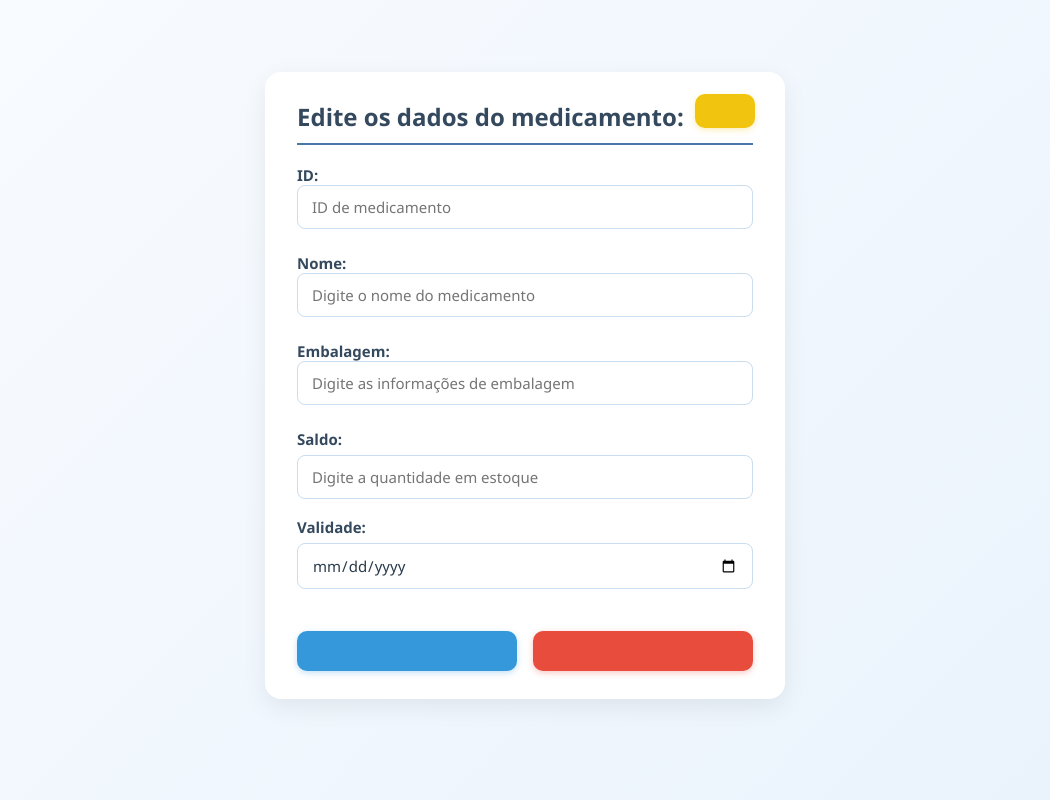
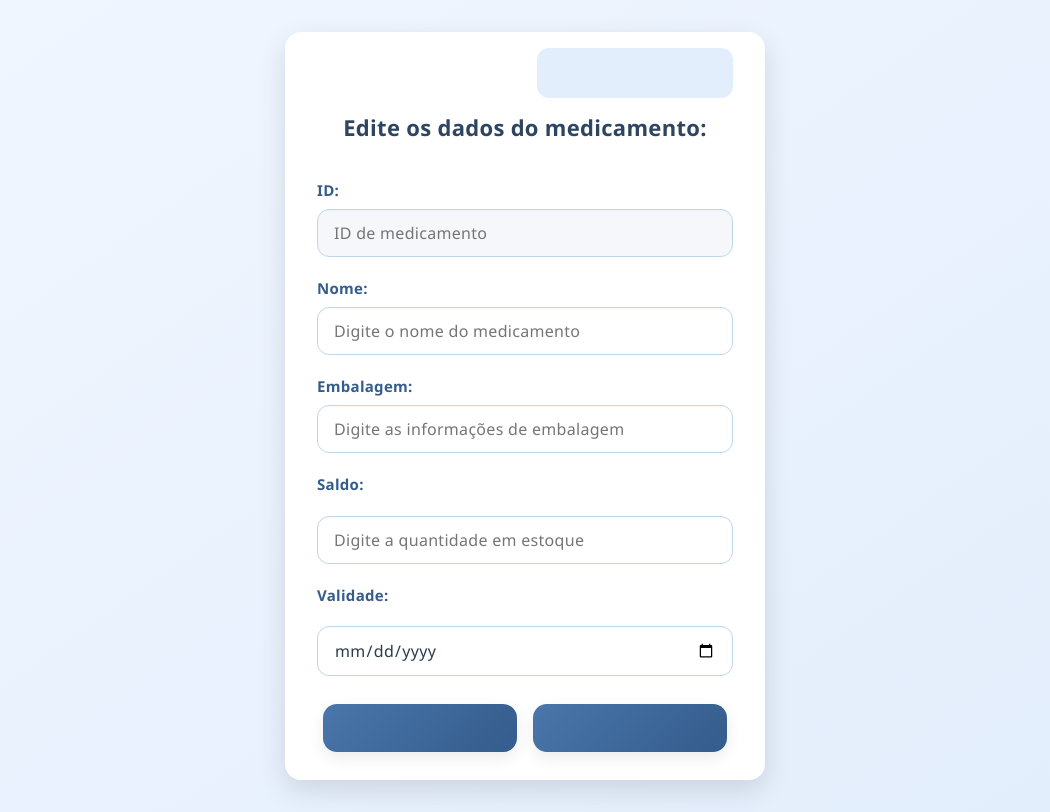
Before and after one commit to KauaBinello/ProjetoElectronPI, an Electron app: page src/medicamento/medicamentoDados.html in a window 1050 px wide. Drawn offline with nearby package versions, Linux system fonts and the light colour scheme; no server answers.

Commit message:
Add files via upload

```diff
--- a/src/appListeners.js
+++ b/src/appListeners.js
@@ -83,10 +83,10 @@ module.exports = {
     registrarListeners
 }
 
-ipcMain.on('medicamento-atualizado', () => {
+ipcMain.on('item-atualizado', () => {
     const { getJanelaMedicamento } = require('./janelaModal');
     const janela = getJanelaMedicamento();
     if (janela) {
-        janela.webContents.send('medicamento-atualizado');
+        janela.webContents.send('item-atualizado');
     }
 });
--- a/src/medicamento/medicamentoDB.js
+++ b/src/medicamento/medicamentoDB.js
@@ -7,7 +7,7 @@ async function getMedicamentos() {
   embalagem,
   saldo,
   TO_CHAR(validade, 'DD/MM/YYYY') AS validade_formatada
-FROM pi.medicamentos`);
+FROM pi.medicamentos ORDER BY nome`);
     return sql.rows;
 }
 
--- a/src/medicamento/medicamentoDados.css
+++ b/src/medicamento/medicamentoDados.css
@@ -1,187 +1,184 @@
-/* Reset básico */
+/* Reset base e tipografia moderna aprimorada */
 * {
   box-sizing: border-box;
   margin: 0;
   padding: 0;
   font-family: 'Segoe UI', Tahoma, Geneva, Verdana, sans-serif;
   color: #2a3b4c;
+  -webkit-font-smoothing: antialiased;
+  -moz-osx-font-smoothing: grayscale;
+  letter-spacing: 0.3px;
+  scroll-behavior: smooth;
 }
 
-/* Fundo com transição suave */
 body {
-  background: linear-gradient(135deg, #f8fbff, #eaf3fc);
-  padding: 24px;
+  background: linear-gradient(145deg, #f0f6ff, #e3eefc);
+  padding: 32px;
   min-height: 100vh;
+  font-size: 16px;
+  line-height: 1.75;
+  overflow-x: hidden;
+  color-scheme: light;
 }
 
-/* Campo de busca */
-#campo-pesquisa {
-  width: 100%;
-  padding: 8px 12px;
-  font-size: 16px;
-  border: 1.5px solid #c9ddf0;
-  border-radius: 10px;
-  background-color: white;
-  margin-bottom: 10px;
-  transition: 0.3s ease;
+/* Modal container */
+#modal {
+  background: #fff;
+  border-radius: 16px;
+  max-width: 480px;
+  margin: 0 auto;
+  padding: 28px 32px;
+  box-shadow: 0 10px 28px rgba(0, 0, 0, 0.12);
+  display: flex;
+  flex-direction: column;
+  gap: 18px;
 }
 
-#campo-pesquisa:focus {
+/* Modal heading */
+#modal h3 {
+  color: #2e4560;
+  font-weight: 700;
+  font-size: 22px;
+  margin-bottom: 12px;
+  text-align: center;
+}
+
+/* Labels com inputs alinhados verticalmente */
+label {
+  display: flex;
+  flex-direction: column;
+  font-weight: 600;
+  font-size: 15px;
+  color: #345c8c;
+  gap: 6px;
+}
+
+/* Inputs text e number e date */
+input[type="text"],
+input[type="number"],
+input[type="date"] {
+  padding: 12px 16px;
+  font-size: 16px;
+  border: 1.5px solid #c0d7eb;
+  border-radius: 12px;
+  background-color: #fff;
+  box-shadow: inset 0 1px 2px rgba(0, 0, 0, 0.03);
+  transition: border-color 0.3s ease, box-shadow 0.3s ease;
+  color: #2a3b4c;
+}
+
+input[readonly] {
+  background-color: #f5f7fa;
+  cursor: not-allowed;
+}
+
+input[type="text"]:focus,
+input[type="number"]:focus,
+input[type="date"]:focus {
   border-color: #4a76aa;
   outline: none;
-  box-shadow: 0 0 0 3px rgba(90, 138, 194, 0.15);
+  box-shadow: 0 0 0 5px rgba(74, 118, 170, 0.15);
 }
 
-/* Estilização da tabela */
-table {
-  width: 100%;
-  border-collapse: collapse;
-  background: #fff;
-  border-radius: 12px;
-  overflow: hidden;
-  box-shadow: 0 4px 12px rgba(0, 0, 0, 0.06);
-}
-
-thead {
-  background-color: #4a76aa;
-}
-
-thead th {
-  color: #fff;
-  text-transform: uppercase;
-  font-size: 14px;
-  letter-spacing: 0.5px;
-}
-
-th,
-td {
-  padding: 16px 20px;
-  text-align: left;
-  border-bottom: 1px solid #eef2f7;
-  font-size: 15px;
-}
-
-tbody tr {
-  transition: background-color 0.2s ease, transform 0.2s ease;
-}
-
-tbody tr:hover {
-  background-color: #f3f8fe;
-  transform: scale(1.002);
-  cursor: pointer;
-}
-
-/* Botões gerais */
+/* Botões no modal */
 button {
   border: none;
-  color: white;
-  padding: 11px 22px;
-  font-size: 15px;
-  border-radius: 10px;
+  background: linear-gradient(135deg, #4a76aa, #345c8c);
+  color: #fff;
+  padding: 14px 87px;
+  font-size: 15.5px;
+  font-weight: 600;
+  border-radius: 14px;
   cursor: pointer;
-  transition: 0.3s ease;
-  box-shadow: 0 3px 8px rgba(0, 0, 0, 0.08);
+  transition: all 0.3s ease;
+  box-shadow: 0 6px 16px rgba(0, 0, 0, 0.08);
   display: inline-flex;
   align-items: center;
   justify-content: center;
   gap: 8px;
 }
 
-/* Modal */
-#modal {
-  background: #ffffff;
-  max-width: 520px;
-  margin: 48px auto;
-  padding: 28px 32px;
-  border-radius: 16px;
-  box-shadow: 0 8px 24px rgba(0, 0, 0, 0.07);
-  position: relative;
+button:hover {
+  background: linear-gradient(135deg, #3a6390, #2b4c75);
+  transform: translateY(-3px);
+  box-shadow: 0 10px 24px rgba(0, 0, 0, 0.15);
 }
 
-/* Título do modal */
-#modal h3 {
-  margin-bottom: 20px;
-  font-size: 24px;
-  color: #34495e;
-  border-bottom: 2px solid #4a76aa;
-  padding-bottom: 10px;
+button:active {
+  transform: scale(0.96);
 }
 
-/* Labels */
-#modal label {
-  display: block;
-  margin-bottom: 6px;
-  font-size: 15px;
-  color: #34495e;
-  font-weight: 600;
+button:focus-visible {
+  outline: 3px solid rgba(74, 118, 170, 0.35);
+  outline-offset: 4px;
 }
 
-/* Inputs */
-#modal input {
-  width: 100%;
-  padding: 11px 14px;
-  font-size: 15px;
-  border: 1.5px solid #c9ddf0;
-  border-radius: 8px;
-  margin-bottom: 18px;
-  transition: 0.3s ease;
+/* Botões agrupados */
+.modal-actions {
+  display: flex;
+  gap: 16px;
+  justify-content: center;
+  margin-top: 10px;
 }
 
-#modal input:focus {
-  border-color: #4a76aa;
-  outline: none;
-  box-shadow: 0 0 0 3px rgba(90, 138, 194, 0.15);
-}
-
-/* Botão limpar */
+/* Botão limpar com ícone maior */
 #btn-limpar {
-  background-color: #f1c40f;
-  width: 60px;
-  position: absolute;
-  top: 22px;
-  right: 30px;
-  padding: 8px;
-  box-shadow: 0 2px 6px rgba(241, 196, 15, 0.3);
+  align-self: flex-end;
+  background: #e3eefc;
+  color: #345c8c;
+  padding: 14px 87px;
+  border-radius: 12px;
+  box-shadow: none;
+  transition: background-color 0.3s ease, color 0.3s ease;
+  margin-bottom: -8px;
+  margin-top: -12px;
 }
 
 #btn-limpar:hover {
-  background-color: #d4ac0d;
+  background: #4a76aa;
+  color: #fff;
+  transform: translateY(-2px);
 }
 
-/* Botão salvar */
-#btn-salvar {
-  background-color: #3498db;
-  box-shadow: 0 2px 6px rgba(52, 152, 219, 0.3);
+
+#btn-limpar i[data-lucide] {
+  stroke-width: 2.5;
+  width: 22px;
+  height: 22px;
 }
 
-#btn-salvar:hover {
-  background-color: #2980b9;
+/* Ícones Lucide dentro dos botões */
+button i[data-lucide] {
+  stroke: #fff;
+  width: 20px;
+  height: 20px;
+  transition: transform 0.2s ease, stroke 0.2s ease;
 }
 
-/* Botão deletar */
-#btn-deletar {
-  background-color: #e74c3c;
-  box-shadow: 0 2px 6px rgba(231, 76, 60, 0.3);
+button:hover i[data-lucide] {
+  stroke: #c0d7eb;
+  transform: scale(1.1);
+  cursor: pointer;
 }
 
-#btn-deletar:hover {
-  background-color: #c0392b;
+/* Responsividade */
+@media (max-width: 480px) {
+  #modal {
+    padding: 24px 20px;
   }
 
-/* Container dos botões */
-.modal-actions {
-  display: flex;
-  gap: 16px;
-  margin-top: 24px;
+  input[type="text"],
+  input[type="number"],
+  input[type="date"] {
+    font-size: 14.5px;
   }
 
-.modal-actions button {
-  flex: 1;
+  button {
+    padding: 12px 20px;
+    font-size: 14px;
   }
 
-/* Ícones lucide */
-i[data-lucide] {
-  stroke: white;
-  width: 18px;
-  height: 18px;
+  #btn-limpar {
+    padding: 8px 12px;
   }
+}
--- a/src/preload.js
+++ b/src/preload.js
@@ -159,6 +159,6 @@ contextBridge.exposeInMainWorld('janelaAPI',
 );
 
 contextBridge.exposeInMainWorld('comunicacaoAPI', {
-    notificarAtualizacao: () => ipcRenderer.send('medicamento-atualizado'),
-    escutarAtualizacao: (callback) => ipcRenderer.on('medicamento-atualizado', callback)
+    notificarAtualizacao: () => ipcRenderer.send('item-atualizado'),
+    escutarAtualizacao: (callback) => ipcRenderer.on('item-atualizado', callback)
 });
```
Lines whose indentation alone changed are shown as unchanged.
